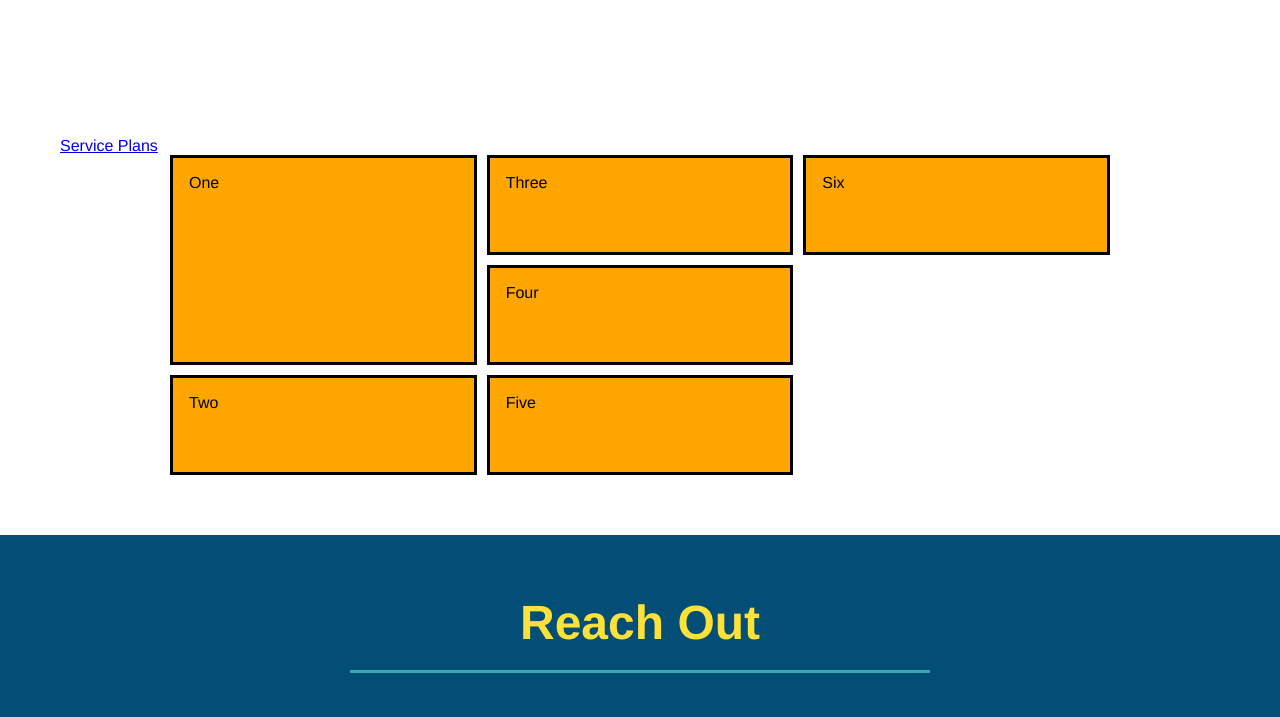
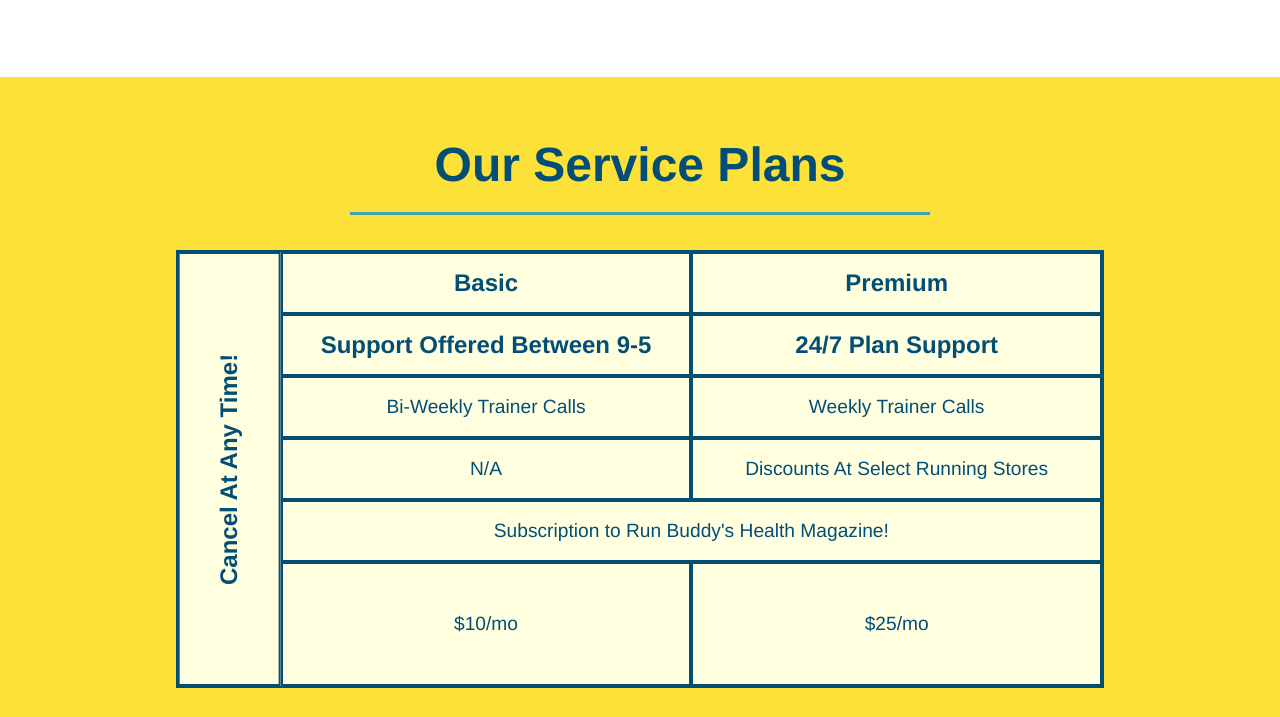
Before and after one commit to derekmiller88/run-buddy, a plain HTML site: page index.html in a window 1280 px wide. Shown: the part 3106-3823 px from the top of the page. Drawn offline with Linux system fonts and the light colour scheme.

Commit message:
added service table comparison

```diff
--- a/assets/css/style.css
+++ b/assets/css/style.css
@@ -8,14 +8,6 @@ body {
   color: #39a6b2;
   font-family: Helvetica, Arial, sans-serif;
 }
-
-.box1 {
-  grid-column-start: 1;
-  grid-column-end: 2;
-  grid-row-start: 1;
-  grid-row-end: 3;
-}
-
 
 /* HEADER / NAV BAR STYLES START */
 
@@ -57,28 +49,66 @@ header nav ul li a {
   font-size: 1.55vw;
 }
 
-.service-grid-container {
-  max-width: 940px;
-  margin: 0 auto;
-  display: grid;
-  grid-template-columns: repeat(3, 1fr);
-  grid-template-rows: repeat(3, 100px);
-  grid-gap: 10px;
-  grid-auto-flow: column;
-}
 
-
-.service-grid-item {
-  background-color: orange;
-  border: solid;
-  padding: 1em;
-  color: black;
-}
 
 
 /* HEADER / NAVBAR STYLES END */
 
+/* SERVICE STYLES BEGIN */
 
+.services {
+  background: #fce138;
+}
+
+.service-grid-wrapper {
+  display: flex;
+  width: 100%;
+  justify-content: center;
+}
+
+ .service-grid-container {
+    background: lightyellow;
+    width: 80%;
+    display: grid;
+    /* repeat(iterator, size) */
+    grid-template-columns: 1fr repeat(2, 4fr);
+    grid-template-rows: repeat(5, 1fr) 2fr;
+    border: 2px solid #024e76;
+    color: #024e76;
+    font-size: 1.2rem;
+}
+
+ .service-grid-item {
+  padding: 15px 0;
+  border: 2px solid #024e76;
+  display: flex;
+  align-items: center;
+  justify-content: center;
+  text-align: center;
+}
+
+/* specific match */
+.service-grid-item.basic {
+  grid-column: 2 / span 1;
+}
+
+.service-grid-item.both {
+  grid-column: 2 / span 2;
+}
+
+.service-grid-item.cancel {
+  writing-mode: vertical-lr;
+  grid-column: 1;
+  grid-row: 1 / -1;
+  transform: rotate(180deg);
+}
+
+.grid-head,
+.grid-price,
+.service-grid-item.cancel {
+  font-size: 1.5rem;
+  font-weight: bold;
+}
 
 /* FOOTER STYLES START */
 footer {
@@ -462,6 +492,26 @@ section {
   .step-text {
     flex: 100%;
   }
+
+  .service-grid-container {
+    grid-template-columns: 1fr 1fr;
+  }
+
+  .service-grid-item.basic {
+    grid-column: 1;
+  }
+
+  .service-grid-item.both {
+    grid-column: 1 / -1;
+  }
+
+  .service-grid-item.cancel {
+    transform: none;
+    writing-mode: unset;
+    grid-column: 1 / -1;
+    grid-row: -1;
+  }
+
 }
 
 /* MEDIA QUERY FOR MOBILE PHONES AND SMALLER */
--- a/index.html
+++ b/index.html
@@ -188,14 +188,62 @@
     </section>
     <!-- "meet the trainers" end -->
     <section id="service-plans" class="services">
-      <a href="#service-plans">Service Plans</a>
-      <div class="service-grid-container">
-        <div class="service-grid-item box1">One</div>
-        <div class="service-grid-item box2">Two</div>
-        <div class="service-grid-item box3">Three</div>
-        <div class="service-grid-item box4">Four</div>
-        <div class="service-grid-item box5">Five</div>
-        <div class="service-grid-item box6">Six</div>
+      <h2 class="section-title secondary-border">
+        Our Service Plans
+      </h2>
+      <div class="service-grid-wrapper">
+        <div class="service-grid-container">
+          <!-- Headers -->
+          <div class="service-grid-item grid-head basic">
+            Basic
+          </div>
+          <div class="service-grid-item grid-head premium">
+            Premium
+          </div>
+
+          <!-- Body -->
+          <div class="service-grid-item grid-price basic">
+            Support Offered Between 9-5
+          </div>
+
+          <div class="service-grid-item grid-price premium">
+            24/7 Plan Support
+          </div>
+
+          <div class="service-grid-item basic">
+            Bi-Weekly Trainer Calls
+          </div>
+
+          <div class="service-grid-item premium">
+            Weekly Trainer Calls
+          </div>
+
+          <div class="service-grid-item basic">
+            N/A
+          </div>
+
+          <div class="service-grid-item premium">
+            Discounts At Select Running Stores
+          </div>
+
+          <div class="service-grid-item both">
+            Subscription to Run Buddy's Health Magazine!
+          </div>
+
+          <div class="service-grid-item basic">
+            $10/mo
+          </div>
+
+          <div class="service-grid-item premium">
+            $25/mo
+          </div>
+
+          <div class="service-grid-item cancel">
+            Cancel At Any Time!
+          </div>
+        </div> <!-- div service-grid-container -->
+      </div> <!-- div service-grid-wrapper -->
+        </div>
       </div>
     </section>
     <!-- "reach out" start -->
```
